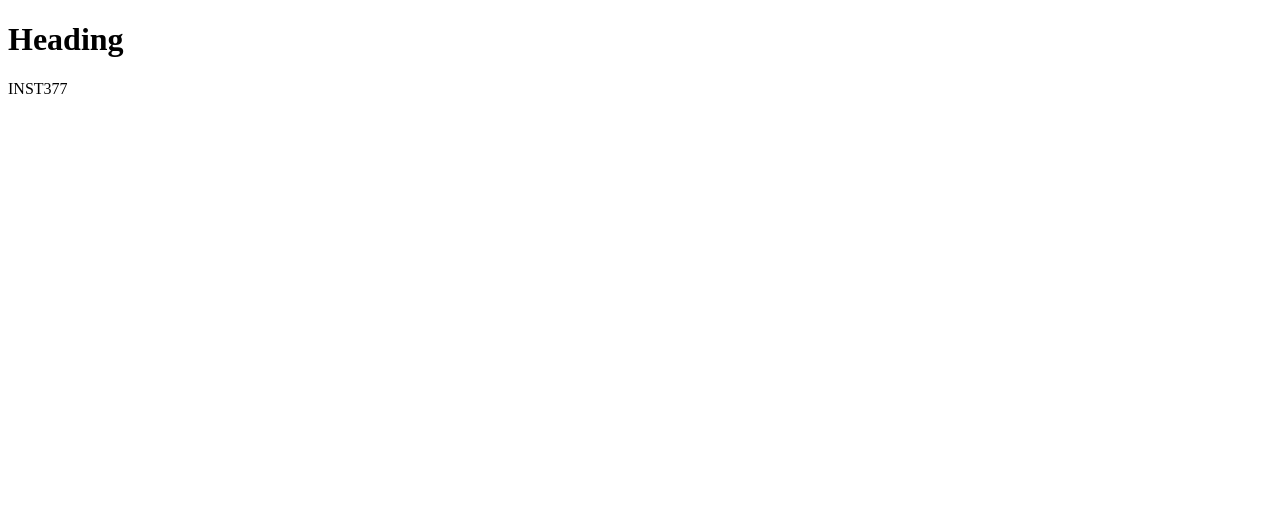
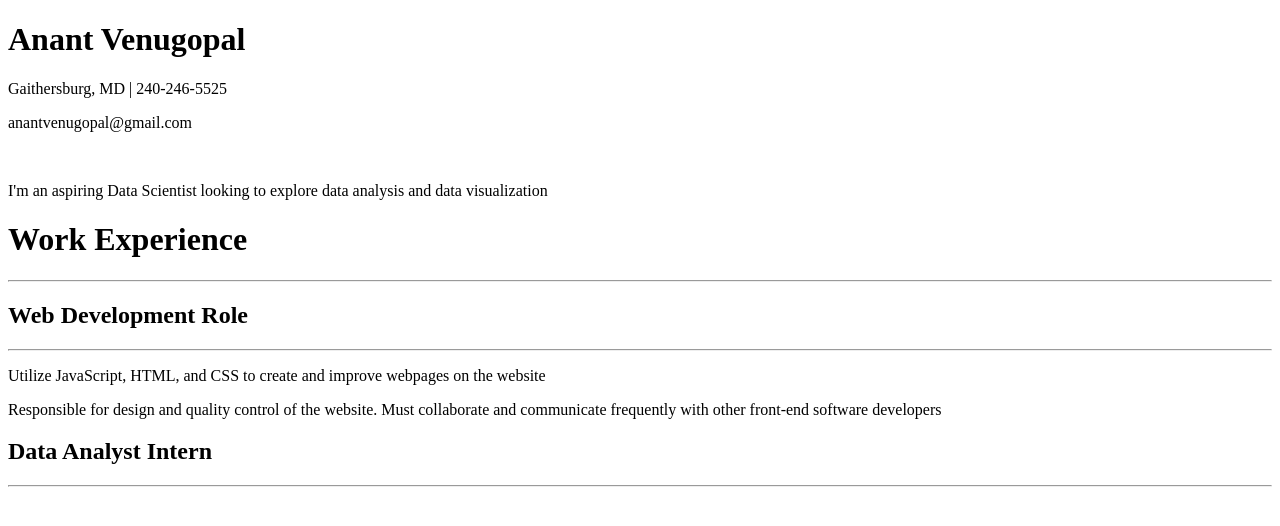
Before and after one commit to avenu128/INST377, a plain HTML site: page index.html in a window 1280 px wide. Drawn offline with Linux system fonts and the light colour scheme.

Commit message:
Update index.html

```diff
--- a/index.html
+++ b/index.html
@@ -2,8 +2,36 @@
 <html>
 <body>
 
-<h1>Heading</h1>
-<p>INST377</p>
+    <!-- Q1 HTML-->
+<div class ="Header">
+    <h1>Anant Venugopal</h1>
+</div>
+
+<div class = "Intro">
+    <div class = "About Me">
+        <p>Gaithersburg, MD | 240-246-5525</p>
+        <p>anantvenugopal@gmail.com</p>
+        <img src="">
+        <p>I'm an aspiring Data Scientist looking to explore data analysis and
+            data visualization</p>
+    </div>
+    <div class = "Work">
+        <h1>Work Experience</h1>
+        <hr>
+        <h2>Web Development Role</h2>
+        <hr>
+        <p>Utilize JavaScript, HTML, and CSS to create and improve webpages on
+            the website</p>
+        <p>Responsible for design and quality control of the website. Must
+            collaborate and communicate frequently with other front-end
+            software developers</p>
+
+        <h2>Data Analyst Intern</h2>
+        <hr>
+        <p></p>
+
+    </div>
+
 
 </body>
 </html>
```
